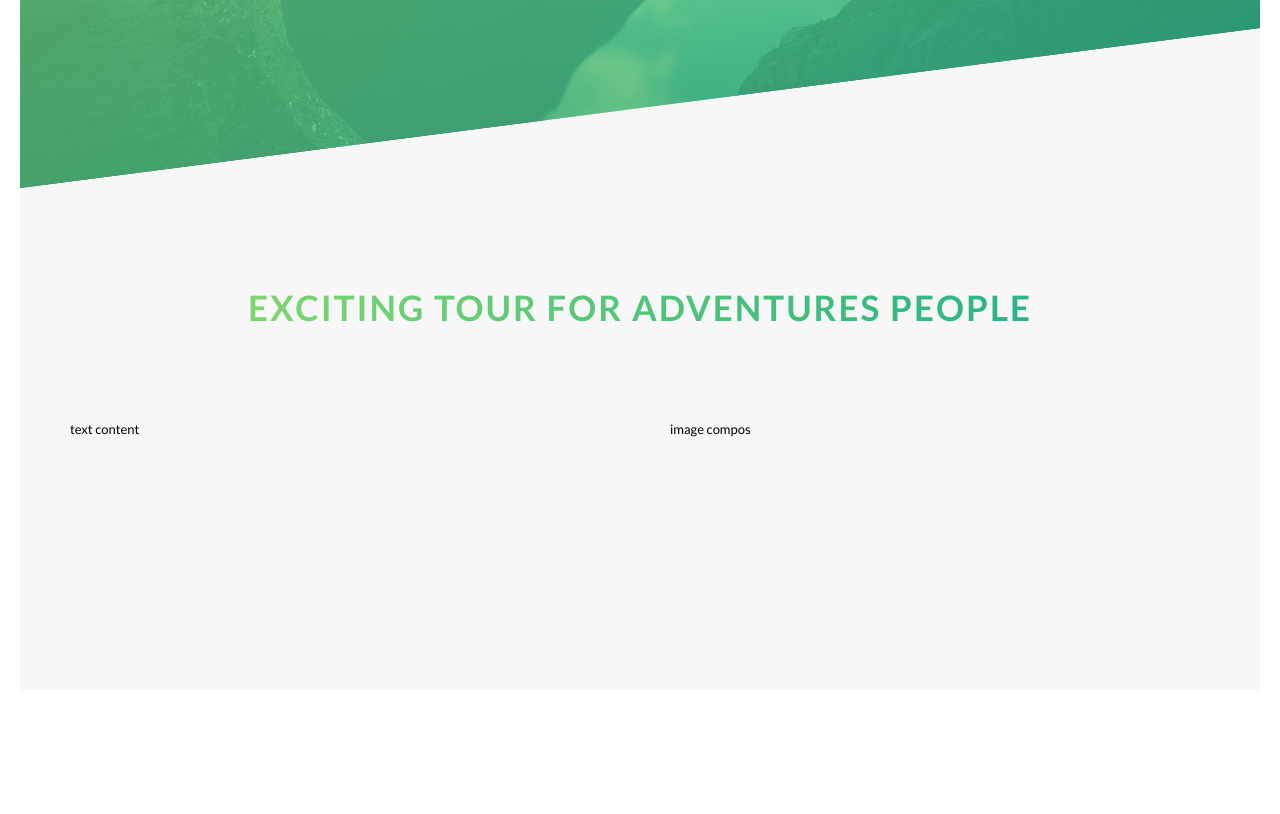
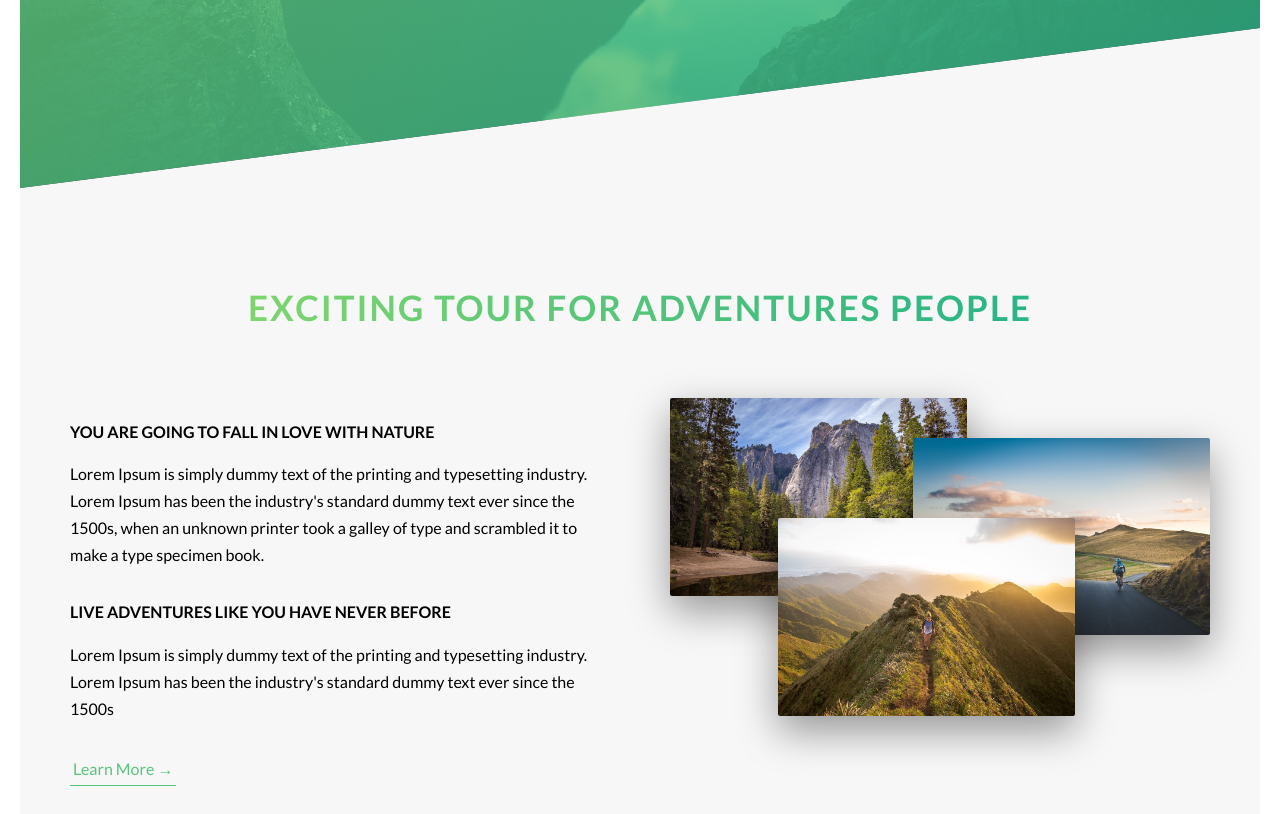
Before and after one commit to hadimir22/Tour-Site, a React (Create React App) app: page / in a window 1280 px wide. Shown: the part 592-1406 px from the top of the page. Before the commit the page ends 1302 px from the top, so only its background shows below. Built offline with nearby package versions, Linux system fonts and the light colour scheme.

Commit message:
about section completed

```diff
--- a/src/screens/index.js
+++ b/src/screens/index.js
@@ -1,6 +1,9 @@
 import React, { Component } from "react";
 import Logo from "../assets/img/logo-white.png";
 import "../style/index.scss";
+import Photo1 from "../assets/img/nat-1-large.jpg";
+import Photo2 from "../assets/img/nat-2-large.jpg";
+import Photo3 from "../assets/img/nat-3-large.jpg";
 
 export default class Main extends Component {
   render() {
@@ -36,15 +39,56 @@ export default class Main extends Component {
 
         <main>
           <section className="section-about">
-            <div className="u-center-text u-margin-bottom-80">
+            <div className="u-center-text u-margin-bottom-big">
               <h2 className="heading-secondary">
                 Exciting tour for adventures people
               </h2>
             </div>
 
             <div className="row">
-              <div className="col-1-of-2">text content </div>
-              <div className="col-1-of-2">image compos </div>
+              <div className="col-1-of-2">
+                <h3 className="heading-tertiary u-margin-bottom-small">
+                  You are going to fall in love with nature
+                </h3>
+                <p className="paragraph">
+                  Lorem Ipsum is simply dummy text of the printing and
+                  typesetting industry. Lorem Ipsum has been the industry's
+                  standard dummy text ever since the 1500s, when an unknown
+                  printer took a galley of type and scrambled it to make a type
+                  specimen book.
+                </p>
+
+                <h3 className="heading-tertiary u-margin-bottom-small">
+                  Live adventures like you have never before
+                </h3>
+                <p className="paragraph">
+                  Lorem Ipsum is simply dummy text of the printing and
+                  typesetting industry. Lorem Ipsum has been the industry's
+                  standard dummy text ever since the 1500s
+                </p>
+                <a href="#" className="btn-text">
+                  Learn More &rarr;
+                </a>
+              </div>
+              <div className="col-1-of-2">
+                <div className="composition">
+                  <img
+                    src={Photo1}
+                    alt="photo1"
+                    className="composition__photo composition__photo--p1 "
+                  />
+                  <img
+                    src={Photo2}
+                    alt="photo2"
+                    className="composition__photo composition__photo--p2 "
+                  />
+                  <img
+                    src={Photo3}
+                    alt="photo3"
+                    className="composition__photo composition__photo--p3 "
+                  />
+                </div>
+              </div>
             </div>
           </section>
         </main>
--- a/src/style/base/_typography.scss
+++ b/src/style/base/_typography.scss
@@ -47,3 +47,17 @@
     color: rgba($color-black, 0.2);
   }
 }
+
+.heading-tertiary {
+  font-size: 16px;
+  font-weight: 700;
+  text-transform: uppercase;
+}
+
+.paragraph {
+  font-size: 16px;
+
+  &:not(:last-child) {
+    margin-bottom: 30px;
+  }
+}
--- a/src/style/base/_utilities.scss
+++ b/src/style/base/_utilities.scss
@@ -2,6 +2,10 @@
   text-align: center;
 }
 
-.u-margin-bottom-80 {
+.u-margin-bottom-big {
   margin-bottom: 80px;
 }
+
+.u-margin-bottom-small {
+  margin-bottom: 15px;
+}
--- a/src/style/components/_button.scss
+++ b/src/style/components/_button.scss
@@ -28,3 +28,28 @@
     color: $color-grey-dark;
   }
 }
+
+.btn-text {
+  &:link,
+  &:visited {
+    color: $color-primary;
+    display: inline-block;
+    text-decoration: none;
+    border-bottom: 1px solid $color-primary;
+    padding: 3px;
+    font-size: 16px;
+    transition: all 0.2s;
+  }
+
+  &:hover {
+    background-color: $color-primary;
+    color: $color-white;
+    box-shadow: 0px 10px 20px rgba($color-black, 0.15);
+    transform: translateY(-2px);
+  }
+
+  &:active {
+    box-shadow: 0px 15px 20px rgba($color-black, 0.15);
+    transform: translateY(0);
+  }
+}
--- /dev/null
+++ b/src/style/components/composition.scss
@@ -0,0 +1,37 @@
+.composition {
+  position: relative;
+
+  &__photo {
+    width: 55%;
+    box-shadow: 0px 15px 40px rgba($color-black, 0.4);
+    border-radius: 2px;
+    position: absolute;
+    z-index: 10;
+    transition: all 0.2s;
+    outline-offset: 20px;
+
+    &--p1 {
+      left: 0px;
+      top: -20px;
+    }
+    &--p2 {
+      right: 0px;
+      top: 20px;
+    }
+    &--p3 {
+      left: 20%;
+      top: 100px;
+    }
+
+    &:hover {
+      outline: 15px solid $color-primary;
+      transform: scale(1.05) translateY(5px);
+      box-shadow: 0px 25px 40px rgba($color-black, 0.5);
+      z-index: 20;
+    }
+  }
+
+  &:hover &__photo:not(:hover) {
+    transform: scale(0.9);
+  }
+}
--- a/src/style/index.scss
+++ b/src/style/index.scss
@@ -10,5 +10,6 @@
 @import "pages/home";
 
 @import "components/button";
+@import "components/composition.scss";
 @import "layout/header";
 @import "layout/grid";
```
